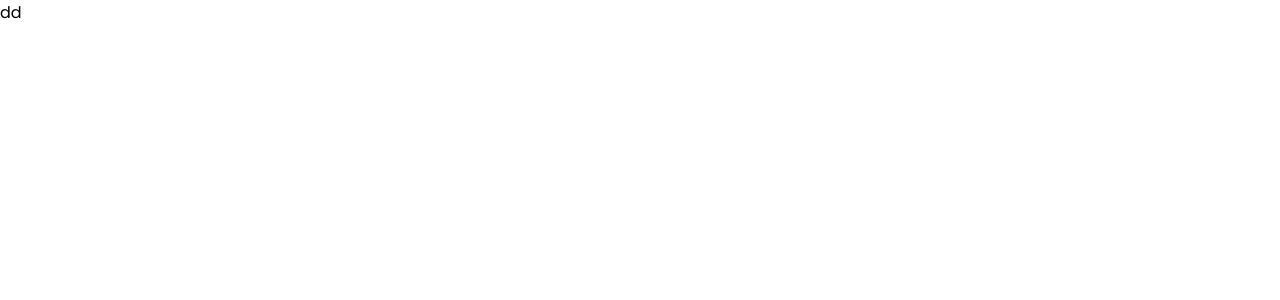
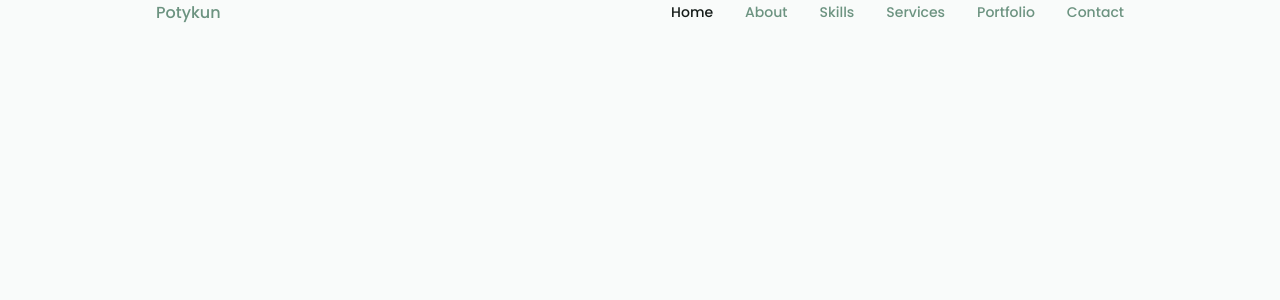
Before and after one commit to Potykun/my-portfolio, a React (Create React App) app: page / in a window 1280 px wide. Shown: the top 300 px of the page. Built offline with nearby package versions, Linux system fonts and the light colour scheme.

Commit message:
add header + burger

```diff
--- a/src/App.css
+++ b/src/App.css
@@ -1,31 +1,40 @@
-/*fonts*/
+/*=============== GOOGLE FONTS ===============*/
 @import url("https://fonts.googleapis.com/css2?family=Poppins:wght@400;500;600&display=swap");
-/*==================== variables ====================*/
+
+/*=============== VARIABLES CSS ===============*/
 :root {
 	--header-height: 3rem;
-	/* ==================== colors ====================  */
-	--hue: 0;
-	--sat: 0%;
-	--titl-color: hls(var(--hue), var(--sat), 20%);
-	--titl-color-dark: hls(var(--hue), var(--sat), 0%);
-	--text-color: hls(var(--hue), var(--sat), 46%);
-	--body-color: hls(var(--hue), var(--sat), 98%);
-	--conteiner-color: #fff;
-	/* ==================== fonts ====================  */
-	--body-font: "Poppins", sans--serif;
-	/*0.5rem = 8px | 1 rem 16px*/
+
+	/*========== Colors ==========*/
+	/*Color mode HSL(hue, saturation, lightness)*/
+	--hue: 150;
+	--sat: 15%;
+	--title-color: hsl(var(--hue), var(--sat), 50%);
+	--title-color-dark: hsl(var(--hue), var(--sat), 10%);
+	--text-color: hsl(var(--hue), var(--sat), 46%);
+	--body-color: hsl(var(--hue), var(--sat), 98%);
+	--container-color: #fff;
+
+	/*========== Font and typography ==========*/
+	--body-font: "Poppins", sans-serif;
+
+	/*.5rem = 8px | 1rem = 16px ...*/
 	--big-font-size: 3.5rem;
 	--h1-font-size: 2.25rem;
 	--h2-font-size: 1.5rem;
 	--h3-font-size: 1.25rem;
 	--normal-font-size: 1rem;
 	--small-font-size: 0.875rem;
-	--smaller-font-size: 0.8rem;
+	--smaller-font-size: 0.813rem;
 	--tiny-font-size: 0.625rem;
-	/* font weight*/
+
+	/*========== Font weight ==========*/
 	--font-normal: 400;
 	--font-medium: 500;
-	--font-bold: 600;
+	--font-semi-bold: 600;
+
+	/*========== Margenes Bottom ==========*/
+	/*.5rem = 8px | 1rem = 16px ...*/
 	--mb-0-25: 0.25rem;
 	--mb-0-5: 0.5rem;
 	--mb-0-75: 0.75rem;
@@ -34,22 +43,37 @@
 	--mb-2: 2rem;
 	--mb-2-5: 2.5rem;
 	--mb-3: 3rem;
-	/*z-index*/
-	--z-tooltp: 10;
+
+	/*========== z index ==========*/
+	--z-tooltip: 10;
 	--z-fixed: 100;
 	--z-modal: 1000;
 }
-@media (max-width: 992px) {
+
+/* Responsive typography */
+@media screen and (max-width: 992px) {
+	:root {
+		--big-font-size: 2.75rem;
+		--h1-font-size: 1.5rem;
+		--h2-font-size: 1.25rem;
+		--h3-font-size: 1rem;
+		--normal-font-size: 0.938rem;
+		--small-font-size: 0.813rem;
+		--smaller-font-size: 0.75rem;
+	}
 }
 
+/*=============== BASE ===============*/
 * {
 	margin: 0;
 	padding: 0;
 	box-sizing: border-box;
 }
+
 html {
 	scroll-behavior: smooth;
 }
+
 body,
 button,
 input,
@@ -57,82 +81,140 @@ textarea {
 	font-family: var(--body-font);
 	font-size: var(--normal-font-size);
 }
+
 body {
 	background-color: var(--body-color);
 	color: var(--text-color);
 }
+
 h1,
 h2,
 h3 {
-	color: var(--titl-color);
-	font-weight: var(--font-bold);
+	color: var(--title-color);
+	font-weight: var(--font-semi-bold);
 }
+
 ul {
 	list-style: none;
 }
+
 a {
 	text-decoration: none;
+
+	color: inherit;
 }
+
 button {
 	cursor: pointer;
 	border: none;
 	outline: none;
 }
+
 img {
 	max-width: 100%;
 	height: auto;
 }
-/*reus classes*/
+
+/*=============== REUSABLE CSS CLASSES ===============*/
 .section {
 	padding: 6rem 0 2rem;
 }
+
 .section__title {
 	font-size: var(--h1-font-size);
-	color: var(--titl-color);
+	color: var(--title-color);
 }
+
 .section__subtitle {
 	display: block;
 	font-size: var(--small-font-size);
 	margin-bottom: 4rem;
 }
+
 .section__title,
 .section__subtitle {
 	text-align: center;
 }
 
+/*=============== LAYOUT ===============*/
 .conteiner {
 	max-width: 968px;
 	margin-left: auto;
 	margin-right: auto;
 }
+
 .grid {
 	display: grid;
 	gap: 1.5rem;
 }
+
+/*=============== BUTTONS ===============*/
 .button {
 	display: inline-block;
-	background-color: var(--titl-color);
-	color: var(--conteiner-color);
+	background-color: var(--title-color);
+	color: var(--container-color);
 	padding: 1.25rem 2rem;
 	border-radius: 1rem;
 	font-weight: var(--font-medium);
 }
+
 .button:hover {
-	background-color: var(--titl-color-dark);
+	background-color: var(--title-color-dark);
 }
+
 .button__icon {
 	margin-left: var(--mb-0-5);
 }
-.button__flex {
-	display: inline-block;
+
+.button--flex {
+	display: inline-flex;
 	align-items: center;
 }
-/*breackpoints*/
-@media (max-width: 992px) {
+
+/*=============== BREAKPOINTS ===============*/
+/* For large devices */
+@media screen and (max-width: 992px) {
+	.conteiner {
+		margin-left: var(--mb-1-5);
+		margin-right: var(--mb-1-5);
+	}
+
+	.button {
+		padding: 1rem 1.75rem;
+	}
+
+	.button__icon {
+		width: 22px;
+		height: 22px;
+	}
 }
-@media (max-width: 768px) {
+
+/* For medium devices */
+@media screen and (max-width: 768px) {
+	body {
+		margin: 0 0 var(--header-height) 0;
+	}
+
+	.section {
+		padding: 2rem 0 4rem;
+	}
+
+	.section__subtitle {
+		margin-bottom: var(--mb-3);
+	}
 }
-@media (max-width: 576px) {
+
+@media screen and (max-width: 576px) {
 }
-@media (max-width: 350px) {
+
+/* For small devices */
+@media screen and (max-width: 350px) {
+	:root {
+		--big-font-size: 2.25rem;
+	}
+
+	.conteiner {
+		margin-left: var(--mb-1);
+		margin-right: var(--mb-1);
+	}
 }
--- a/src/App.js
+++ b/src/App.js
@@ -1,7 +1,12 @@
 import "./App.css";
+import Header from "./components/Header/Header";
 
 function App() {
-	return <div>dd</div>;
+	return (
+		<>
+			<Header></Header>
+		</>
+	);
 }
 
 export default App;
--- /dev/null
+++ b/src/components/Header/Header.jsx
@@ -0,0 +1,87 @@
+import React, { useState } from "react";
+import "./header.css";
+
+const Header = () => {
+	const [toggle, setToggle] = useState(false);
+	return (
+		<header className="header">
+			<nav className="nav conteiner">
+				<a
+					href="index.html"
+					className="nav__logo"
+				>
+					Potykun
+				</a>
+				<div className={toggle ? "nav__menu show-menu" : "nav__menu"}>
+					<ul className="nav__list grid">
+						<li className="nav__item">
+							<a
+								href="#home"
+								className="nav__link active-link"
+							>
+								<i className="uil uil-home nav__icon"></i>Home
+							</a>
+						</li>
+						<li className="nav__item">
+							<a
+								href="#about"
+								className="nav__link"
+							>
+								<i className="uil uil-user nav__icon"></i>About
+							</a>
+						</li>
+						<li className="nav__item">
+							<a
+								href="#skills"
+								className="nav__link"
+							>
+								<i className="uil uil-file-alt nav__icon"></i>Skills
+							</a>
+						</li>
+						<li className="nav__item">
+							<a
+								href="#services"
+								className="nav__link"
+							>
+								<i className="uil uil-briefcase-alt nav__icon"></i>
+								Services
+							</a>
+						</li>
+						<li className="nav__item">
+							<a
+								href="#portfolio"
+								className="nav__link"
+							>
+								<i className="uil uil-scenery nav__icon"></i>Portfolio
+							</a>
+						</li>
+						<li className="nav__item">
+							<a
+								href="#contact"
+								className="nav__link"
+							>
+								<i className="uil uil-message nav__icon"></i>Contact
+							</a>
+						</li>
+					</ul>
+					<i
+						className="uil uil-times nav__close"
+						onClick={() => {
+							setToggle(!toggle);
+						}}
+					></i>
+				</div>
+				<div
+					className="nav__toggle"
+					onClick={() => {
+						setToggle(!toggle);
+					}}
+				>
+					<i className="uil uil-apps "></i>
+				</div>
+			</nav>
+		</header>
+	);
+};
+
+export default Header;
--- /dev/null
+++ b/src/components/Header/header.css
@@ -0,0 +1,105 @@
+.header {
+	width: 100%;
+	position: fixed;
+	top: 0;
+	left: 0;
+	z-index: var(--z-fixed);
+	background-color: var(--conteiner-color);
+}
+.nav {
+	height: calc(var(--header-height)+1.5rem);
+	display: flex;
+	justify-content: space-between;
+	align-items: center;
+	column-gap: 1rem;
+}
+.nav__logo,
+.nav__toggle {
+	color: var(--title-color);
+	font-weight: var(--font-medium);
+}
+.nav__list {
+	display: flex;
+	column-gap: 2rem;
+}
+.nav__link {
+	display: flex;
+	flex-direction: column;
+	align-items: center;
+	font-size: var(--small-font-size);
+	color: var(--title-color);
+	font-weight: var(--font-medium);
+	transition: 0.3s;
+}
+.nav__icon,
+.nav__close,
+.nav__toggle {
+	display: none;
+}
+.active-link,
+.nav__link:hover {
+	color: var(--title-color-dark);
+	/* font-weight: var(--font-semi-bold); */
+}
+.nav__toggle {
+	font-size: 1.1rem;
+	cursor: pointer;
+}
+
+@media screen and (max-width: 768px) {
+	.header {
+		top: initial;
+		bottom: 0;
+	}
+	.nav {
+		height: var(--header-height);
+	}
+	.nav__menu {
+		position: fixed;
+		bottom: -100%;
+		left: 0;
+		width: 100%;
+		background-color: var(--body-color);
+		padding: 2rem 1.5rem 4rem;
+		box-shadow: 0 -1px 4px rgba(0, 0, 0, 0.15);
+		border-radius: 1.5rem 1.5rem 0 0;
+		transition: 0.3s;
+	}
+
+	.show-menu {
+		bottom: 0;
+	}
+	.nav__list {
+		display: grid;
+		grid-template-columns: repeat(3, 1fr);
+		gap: 2rem;
+	}
+	.nav__icon {
+		font-size: 1.2rem;
+	}
+	.nav__close {
+		position: absolute;
+		bottom: 0.5rem;
+		right: 1.3rem;
+		font-size: 1.5rem;
+		cursor: pointer;
+		color: var(--title-color);
+	}
+	.nav__close {
+		color: var(--title-color-dark);
+	}
+	.nav__icon,
+	.nav__close,
+	.nav__toggle {
+		display: block;
+	}
+}
+
+@media screen and (max-width: 350px) {
+	.nav__menu {
+		padding: 2rem 0.25rem 4rem;
+	}
+	.nav__list {
+		column-gap: 0;
+	}
+}
```
